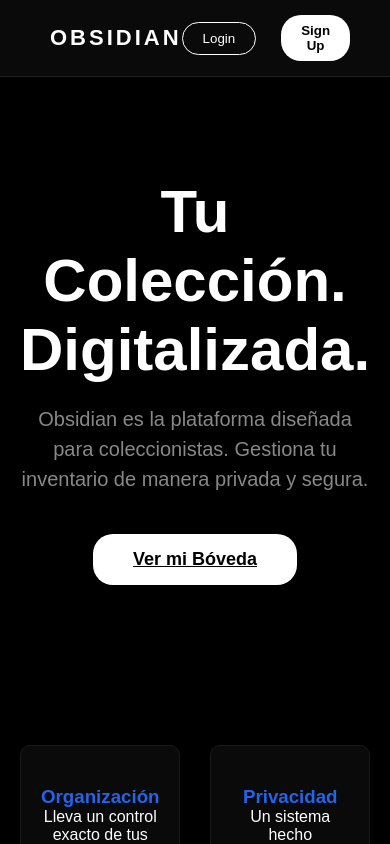
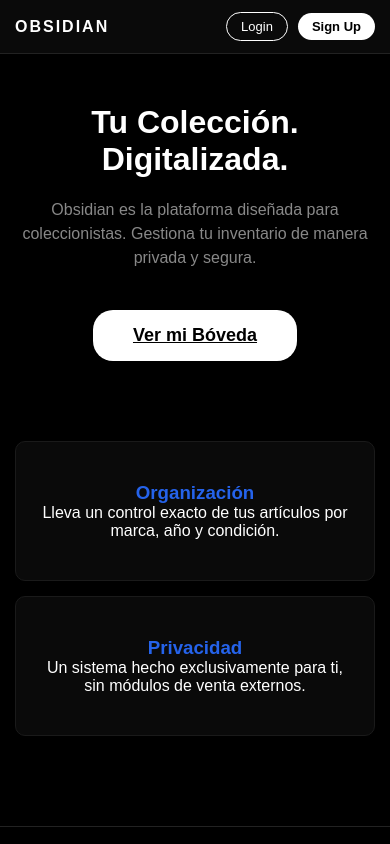
Before and after one commit to Jairagui/Obsidian, a React (Vite) app in the folder frontend/: page / in a window 390 px wide. Shown: the top 844 px of the page. Built offline with nearby package versions, Linux system fonts and the light colour scheme.

Commit message:
diseño responsive para que se vea bien en celular

```diff
--- a/frontend/src/index.css
+++ b/frontend/src/index.css
@@ -518,3 +518,111 @@ body {
   border-color: #2563eb;
   outline: none;
 }
+
+  /* celular*/
+@media (max-width: 768px) {
+
+  /* nav se acomoda mejor */
+  .nav-principal {
+    padding: 12px 15px;
+    gap: 10px;
+  }
+
+  .nav-logo a {
+    font-size: 16px;
+    letter-spacing: 2px;
+  }
+
+  .nav-links {
+    gap: 10px;
+  }
+
+  .nav-links a {
+    font-size: 13px;
+  }
+
+  .btn-secundario, .btn-primario {
+    padding: 6px 14px;
+    font-size: 13px;
+  }
+
+  /* hero mas chico */
+  .hero-container {
+    padding: 50px 15px;
+  }
+
+  .hero-container h1 {
+    font-size: 32px;
+  }
+
+  .hero-container p {
+    font-size: 16px;
+  }
+
+  /* cards del landing se apilan */
+  .info-cards {
+    flex-direction: column;
+    align-items: center;
+    padding: 30px 15px;
+    gap: 15px;
+  }
+
+  .card {
+    width: 100%;
+  }
+
+  /* boveda */
+  .toolbar {
+    flex-direction: column;
+    gap: 10px;
+  }
+
+  /* las tarjetas se hacen de ancho completo */
+  .grid-articulos {
+    flex-direction: column;
+  }
+
+  .item-card {
+    width: 100%;
+  }
+
+  /* estadisticas en 2 columnas */
+  .resumen-stats {
+    display: grid;
+    grid-template-columns: 1fr 1fr;
+    gap: 10px;
+  }
+
+  .stat-item {
+    min-width: auto;
+  }
+
+  /* el formulario de agregar se apila */
+  .toolbar + div form {
+    flex-direction: column;
+  }
+
+  /* modales mas anchos en cel */
+  .modal-content {
+    margin: 15px;
+    padding: 25px;
+    max-width: 100%;
+  }
+
+  /* tabla del admin con scroll horizontal */
+  .tabla-admin {
+    display: block;
+    overflow-x: auto;
+  }
+
+  /* resumen del admin se apila */
+  .admin-resumen {
+    flex-direction: column;
+    gap: 10px;
+  }
+
+  /* el padding general de las paginas */
+  div[style*="padding: 50px"] {
+    padding: 20px !important;
+  }
+}
```
